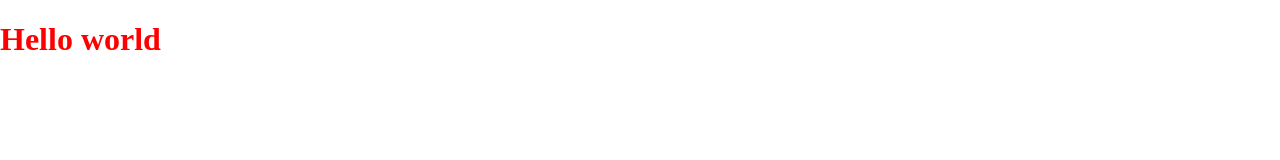
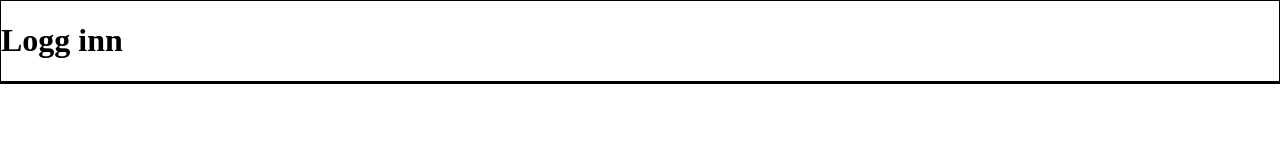
Before and after one commit to MariusTBjercke/js-chat, a website built with webpack: page dist/index.html in a window 1280 px wide. Built offline with nearby package versions, Linux system fonts and the light colour scheme; some packages are replaced by stand-ins of ours.

Commit message:
Added a couple of pages + authentication

```diff
--- a/src/assets/js/controller.js
+++ b/src/assets/js/controller.js
@@ -1,6 +1,18 @@
 import { db } from './firestore';
 import { doc, setDoc } from 'firebase/firestore';
 import { chat } from './model';
+import { show } from './view';
+
+function auth() {
+    let currentPage = chat.app.currentPage;
+    let currentUser = chat.app.currentUser;
+    let pages = chat.data.pages;
+
+    pages.filter(x => x.name === currentPage && x.requiresAuth && !currentUser).forEach(x => {
+        console.log('Requires authentication..');
+        show('login');
+    });
+}
 
 async function updateUser(username) {
     const docRef = doc(db, "users", username);
@@ -9,6 +21,7 @@ async function updateUser(username) {
         username: username,
         test: 'Dette er en test',
     });
+    console.log('Data: ', chat);
 }
 
-export { updateUser }
+export { auth, updateUser }
--- a/src/assets/js/model.js
+++ b/src/assets/js/model.js
@@ -14,6 +14,17 @@ let chat = {
 
     data: {
 
+        pages: [
+            {
+                name: 'frontpage',
+                requiresAuth: true,
+            },
+            {
+                name: 'login',
+                requiresAuth: false,
+            },
+        ],
+
     }
 };
 
--- a/src/assets/js/view.js
+++ b/src/assets/js/view.js
@@ -2,15 +2,18 @@ import * as Controller from './controller';
 import { chat } from './model';
 let app = document.querySelector("#app");
 
-show('home');
+show('frontpage');
 function show(page) {
     if (page) chat.app.currentPage = page;
     let currentPage = chat.app.currentPage;
 
     app.innerHTML = '';
 
+    // Authentication
+    Controller.auth();
+
     switch (currentPage) {
-        case 'home':
+        case 'frontpage':
             showFrontPage();
             break;
 
@@ -19,6 +22,7 @@ function show(page) {
             break;
 
         default:
+            showFrontPage();
             break;
     }
 
@@ -28,15 +32,19 @@ function showFrontPage() {
 
     let wrapper = cr('div', app, 'class wrapper');
 
-    let click = cr('h1', wrapper, 'class header', 'Hello world');
-    click.onclick = () => {
-    }
+    let container = cr('div', wrapper, 'class container');
 
 }
 
 function showLogin() {
 
     let wrapper = cr('div', app, 'class wrapper');
+
+    let container = cr('div', wrapper, 'class container');
+
+    let form = cr('div', container, 'class form');
+
+    let header = cr('h1', form, 'class header', 'Logg inn');
 
 }
 
@@ -63,3 +71,5 @@ function showLogin() {
     if (parent) parent.appendChild(element);
     return element;
 }
+
+export { show }
--- a/src/assets/sass/_globals.scss
+++ b/src/assets/sass/_globals.scss
@@ -3,6 +3,10 @@ html, body {
     padding: 0;
 }
 
-.header {
-    color: red;
+.wrapper {
+    max-width: 1366px;
 }
+
+.container {
+    border: 1px solid black;
+}
```
Also changed, not shown: dist/bundle.js.
